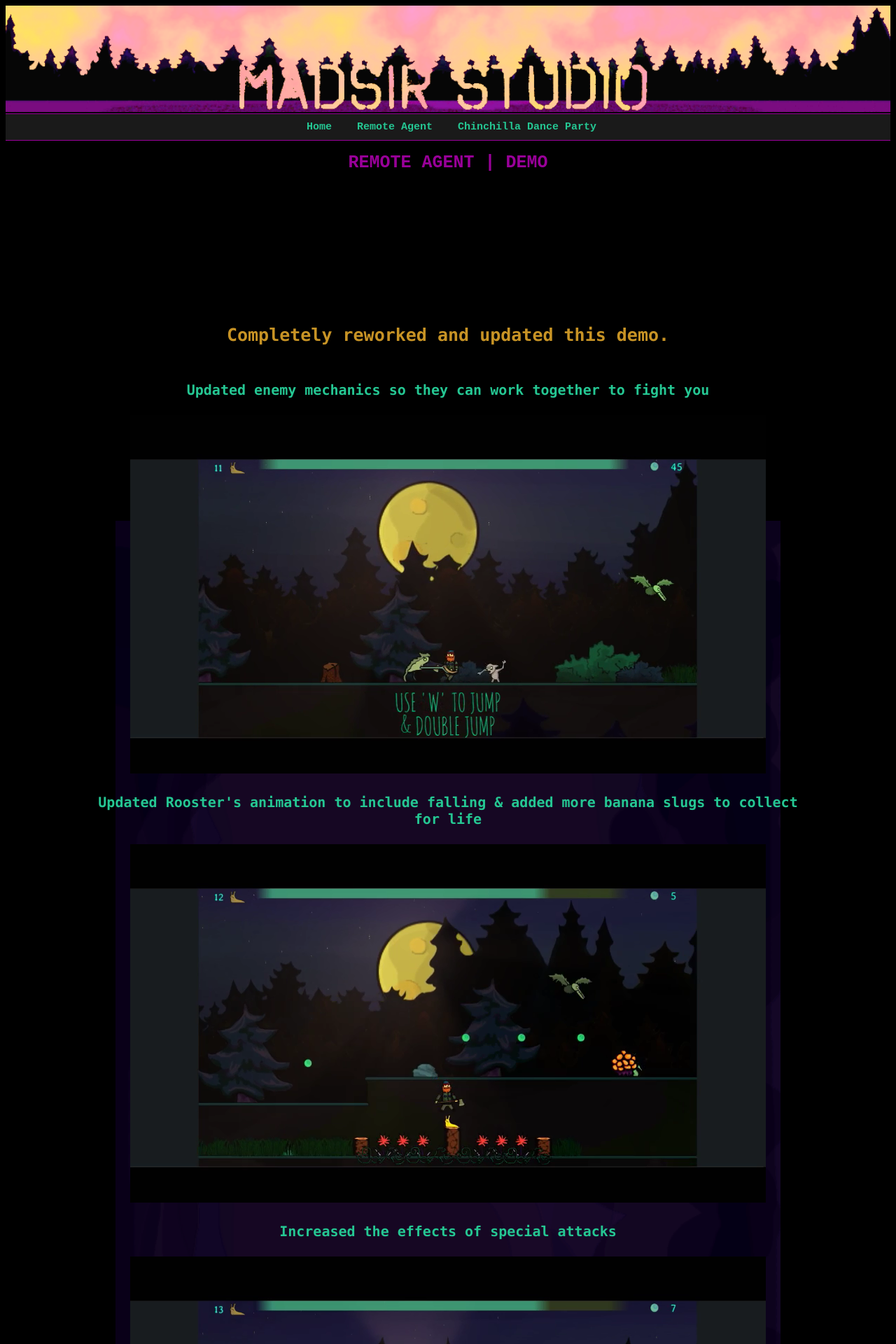
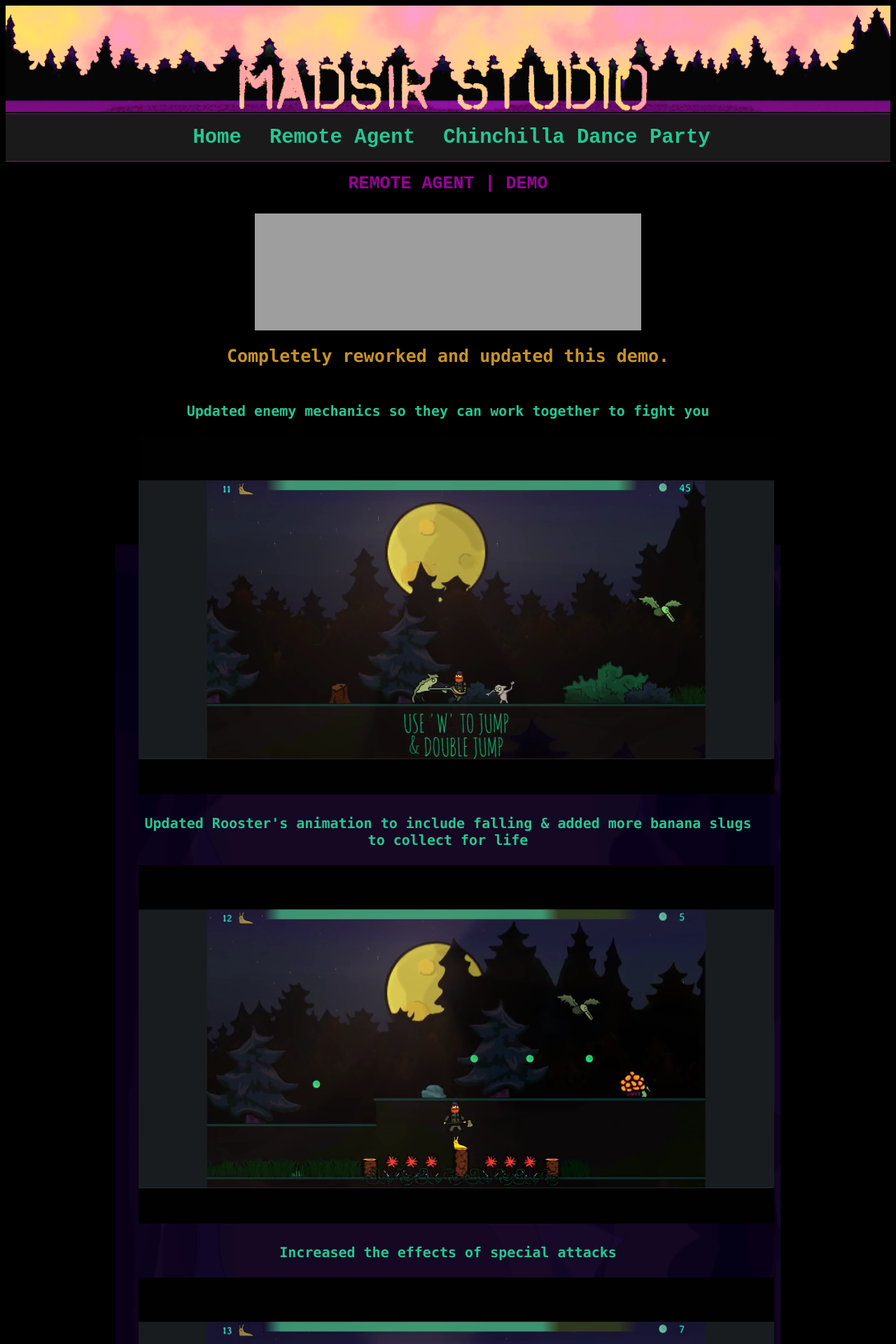
Before and after one commit to Madsir/madsirstudio.github.io, a Jekyll site: the page built from RemoteAgentDemo/index.html, in a window 1280 px wide. Shown: the top 1920 px of the page at 70% size. Built offline with Jekyll 4.4.1, drawn with Linux system fonts in a browser that asks for light colours; grey boxes are pictures that could not be loaded.

Commit message:
Update main.css

```diff
--- a/css/main.css
+++ b/css/main.css
@@ -26,6 +26,7 @@
 nav ul, footer ul {
     font-family:"Courier New", 'Courier', 'monospace';
     list-style: none;
+        font-size: 1.7em;
     font-weight: bold;
 }
 nav ul li, footer ul li {
@@ -35,7 +36,7 @@
 }
 a {
     text-decoration: none;
-    font-size: 1.5em;
+    font-size: 1.7em;
     color: #25c793;
 }
 a:hover {
@@ -46,8 +47,8 @@
     font-family:"Courier New", 'Courier', 'monospace';
     color: #990099;
     text-align:center;
-    margin-left: 10%;
-        margin-right: 10%;
+    margin-left: 15%;
+        margin-right: 15%;
 }
 h2 {
 
@@ -55,8 +56,8 @@
     font-family:"Lucida Console", 'Monaco', 'monospace';
     color: #c79325;
     text-align:center;
-        margin-left: 10%;
-        margin-right: 10%;
+        margin-left: 15%;
+        margin-right: 15%;
 }
 h3 {
 
@@ -64,8 +65,8 @@
     font-family:"Lucida Console", 'Monaco', 'monospace';
     color: #25c793;
     text-align:center;
-        margin-left: 10%;
-        margin-right: 10%;
+        margin-left: 15%;
+        margin-right: 15%;
 }
 h4 {
 
@@ -74,8 +75,8 @@
     font-weight: bold;
     color: #990099;
     text-align:center;
-        margin-left: 10%;
-        margin-right: 10%;
+        margin-left: 15%;
+        margin-right: 15%;
 }
 p {
     font-weight: bold;
@@ -84,8 +85,8 @@
     color: #25c793;
     font-family: "Verdana", "Geneva", sans-serif;
     text-align: center, justify;
-        margin-left: 10%;
-        margin-right: 10%;
+        margin-left: 17%;
+        margin-right: 17%;
 }
 footer {
     border-top: 1px solid #990099;
@@ -96,7 +97,7 @@
 
 ul.posts {
     margin: 20px auto 40px;
-    font-size: 1.2em;
+    font-size: 1.5em;
 }
 
 ul.posts li {
```
